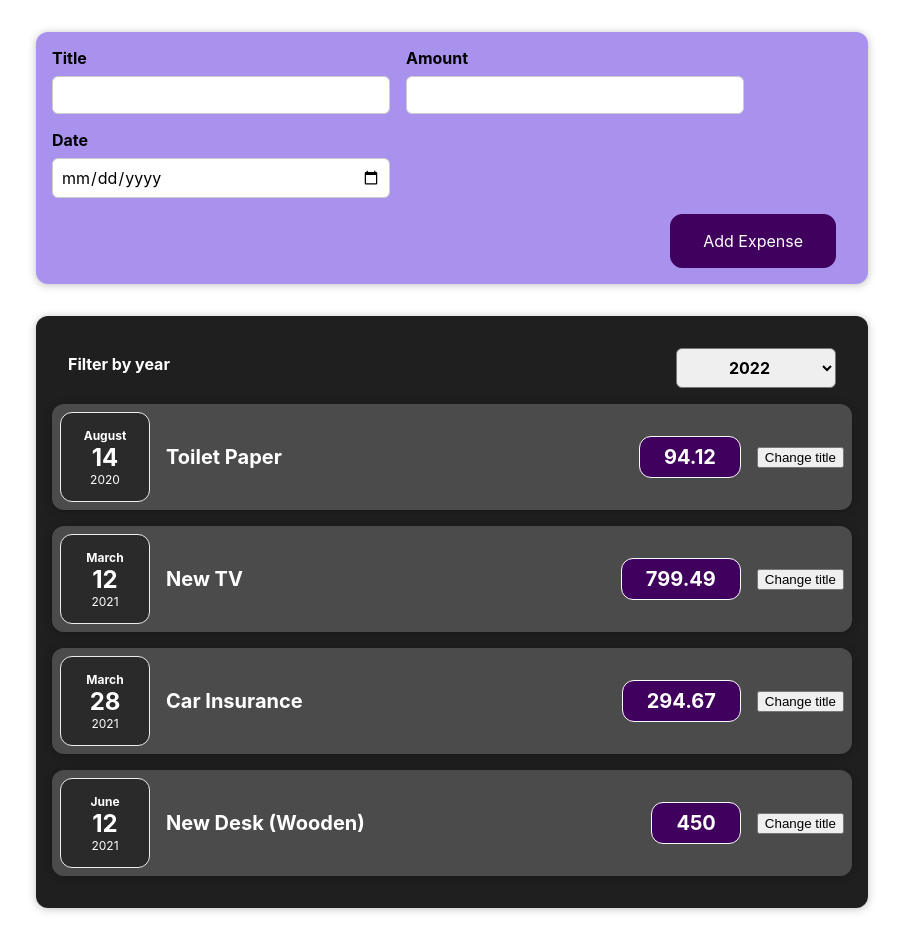
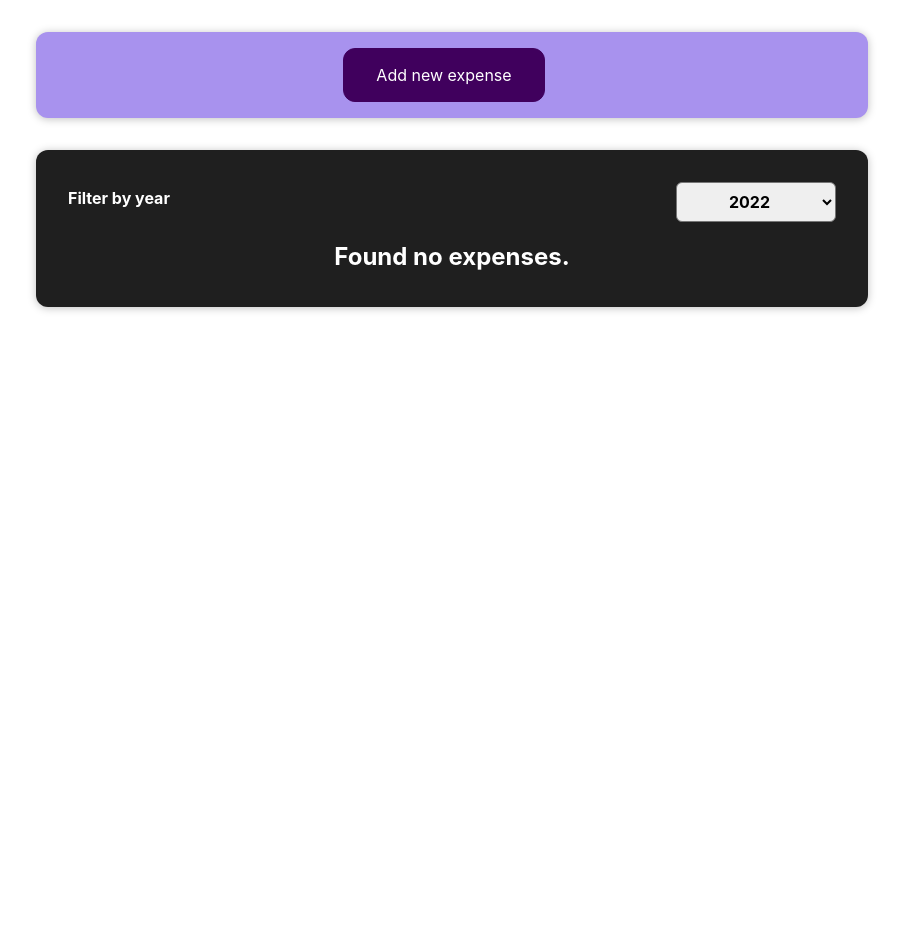
Before and after one commit to Lue21/expense-app, a React (Create React App) app: page / in a window 1280 px wide. Shown: the whole page, without its empty margins (188-1091 px from the left). After the commit the page ends 800 px from the top, so only its background shows below. Built offline with nearby package versions, Linux system fonts and the light colour scheme.

Commit message:
feat: add add expenses button, cancel button

```diff
--- a/src/App.js
+++ b/src/App.js
@@ -1,9 +1,9 @@
+import { useState } from "react";
 import "./App.css";
 import Expenses from "./components/Expeses/Expenses";
 import NewExpense from "./components/NewExpence/NewExpense";
 
-function App() {
-  const expenses = [
+const DUMMY_EXPENSES = [
   {
     id: "e1",
     title: "Toilet Paper",
@@ -25,15 +25,19 @@ function App() {
   },
 ];
 
+function App() {
+  const [expenses, setExpenses] = useState(DUMMY_EXPENSES);
+
   const addExpenseHandler = (expense) => {
-    console.log("in app.js");
-    console.log(expense);
+    setExpenses((prevExpenses) => {
+      return [expense, ...expenses];
+    });
   };
 
   return (
     <div>
       <NewExpense onAddExpense={addExpenseHandler} />
-      <Expenses expenses={expenses} />
+      <Expenses items={expenses} />
     </div>
   );
 }
--- a/src/components/Expeses/ExpenseItem.js
+++ b/src/components/Expeses/ExpenseItem.js
@@ -1,22 +1,20 @@
-import React, { useState } from "react";
+import React from "react";
 import "./ExpenseItem.css";
 import ExpenseDate from "./ExpenceDate.js";
 import Card from "../UI/Card";
 
 function ExpenseItem(props) {
-  const [title, setTitle] = useState(props.title);
-  const clickHandler = () => setTitle("new title!");
-
   return (
+    <li>
       <Card className="expense-item">
         <ExpenseDate date={props.date} />
 
         <div className="expense-item__description">
-        <h2>{title}</h2>
+          <h2>{props.title}</h2>
           <div className="expense-item__price">{props.amount}</div>
-        <button onClick={clickHandler}>Change title</button>
         </div>
       </Card>
+    </li>
   );
 }
 
--- a/src/components/Expeses/Expenses.js
+++ b/src/components/Expeses/Expenses.js
@@ -1,8 +1,8 @@
 import { useState } from "react";
 import Card from "../UI/Card";
-import ExpenseItem from "./ExpenseItem";
 import "./Expenses.css";
 import ExpensesFilter from "./ExpensesFilter";
+import ExpensesList from "./ExpensesList";
 
 function Expenses(props) {
   const [filteredYear, setFilteredYear] = useState("2022");
@@ -10,6 +10,11 @@ function Expenses(props) {
   const filterChangeHandler = (selectedYear) => {
     setFilteredYear(selectedYear);
   };
+
+  const filteredExpenses = props.items.filter((expense) => {
+    return expense.date.getFullYear().toString() === filteredYear;
+  });
+
   return (
     <div>
       <Card className="expenses">
@@ -17,26 +22,7 @@ function Expenses(props) {
           selected={filteredYear}
           onChangeFilter={filterChangeHandler}
         />
-        <ExpenseItem
-          title={props.expenses[0].title}
-          date={props.expenses[0].date}
-          amount={props.expenses[0].amount}
-        />
-        <ExpenseItem
-          title={props.expenses[1].title}
-          date={props.expenses[1].date}
-          amount={props.expenses[1].amount}
-        />
-        <ExpenseItem
-          title={props.expenses[2].title}
-          date={props.expenses[2].date}
-          amount={props.expenses[2].amount}
-        />
-        <ExpenseItem
-          title={props.expenses[3].title}
-          date={props.expenses[3].date}
-          amount={props.expenses[3].amount}
-        />
+        <ExpensesList items={filteredExpenses} />
       </Card>
     </div>
   );
--- /dev/null
+++ b/src/components/Expeses/ExpensesList.css
@@ -0,0 +1,9 @@
+.expenses-list {
+  list-style: none;
+  padding: 0;
+}
+
+.expenses-list__fallback {
+  color: white;
+  text-align: center;
+}
--- /dev/null
+++ b/src/components/Expeses/ExpensesList.js
@@ -0,0 +1,23 @@
+import ExpenseItem from "./ExpenseItem";
+import "./ExpensesList.css";
+
+const ExpensesList = (props) => {
+  if (props.items.length === 0) {
+    return <h2 className="expenses-list__fallback">Found no expenses.</h2>;
+  }
+
+  return (
+    <ul className="expenses-list">
+      {props.items.map((expense) => (
+        <ExpenseItem
+          key={expense.id}
+          title={expense.title}
+          date={expense.date}
+          amount={expense.amount}
+        />
+      ))}
+    </ul>
+  );
+};
+
+export default ExpensesList;
--- a/src/components/NewExpence/ExpenseForm.js
+++ b/src/components/NewExpence/ExpenseForm.js
@@ -99,6 +99,9 @@ const ExpenseForm = (props) => {
         </div>
       </div>
       <div className="new-expense__actions">
+        <button type="button" onClick={props.onCancel}>
+          Cancel
+        </button>
         <button type="submit">Add Expense</button>
       </div>
     </form>
--- a/src/components/NewExpence/NewExpense.js
+++ b/src/components/NewExpence/NewExpense.js
@@ -1,17 +1,41 @@
+import { useState } from "react";
 import ExpenseForm from "./ExpenseForm";
 import "./NewExpense.css";
 
 const NewExpense = (props) => {
+  const [isEditing, setIsEditing] = useState(false);
+
   const saveExpenseDataHandler = (enteredExpenseData) => {
     const expenseData = {
       ...enteredExpenseData,
       id: Math.random().toString(),
     };
     props.onAddExpense(expenseData);
+    setIsEditing(false);
   };
+
+  const startEditingHandler = () => {
+    setIsEditing(true);
+  };
+
+  const stopEditingHandler = () => {
+    setIsEditing(false);
+  };
+
   return (
     <div className="new-expense">
-      <ExpenseForm onSaveExpenseData={saveExpenseDataHandler} />
+      {isEditing === true ? (
+        <ExpenseForm
+          onSaveExpenseData={saveExpenseDataHandler}
+          onCancel={stopEditingHandler}
+        />
+      ) : (
+        <button onClick={startEditingHandler}>Add new expense</button>
+      )}
+      {/* {!isEditing && (
+        <button onChange={startEditingHandler}>Add new expense</button>
+      )}
+      {isEditing && <ExpenseForm onSaveExpenseData={saveExpenseDataHandler} />} */}
     </div>
   );
 };
```
Lines whose indentation alone changed are shown as unchanged.
